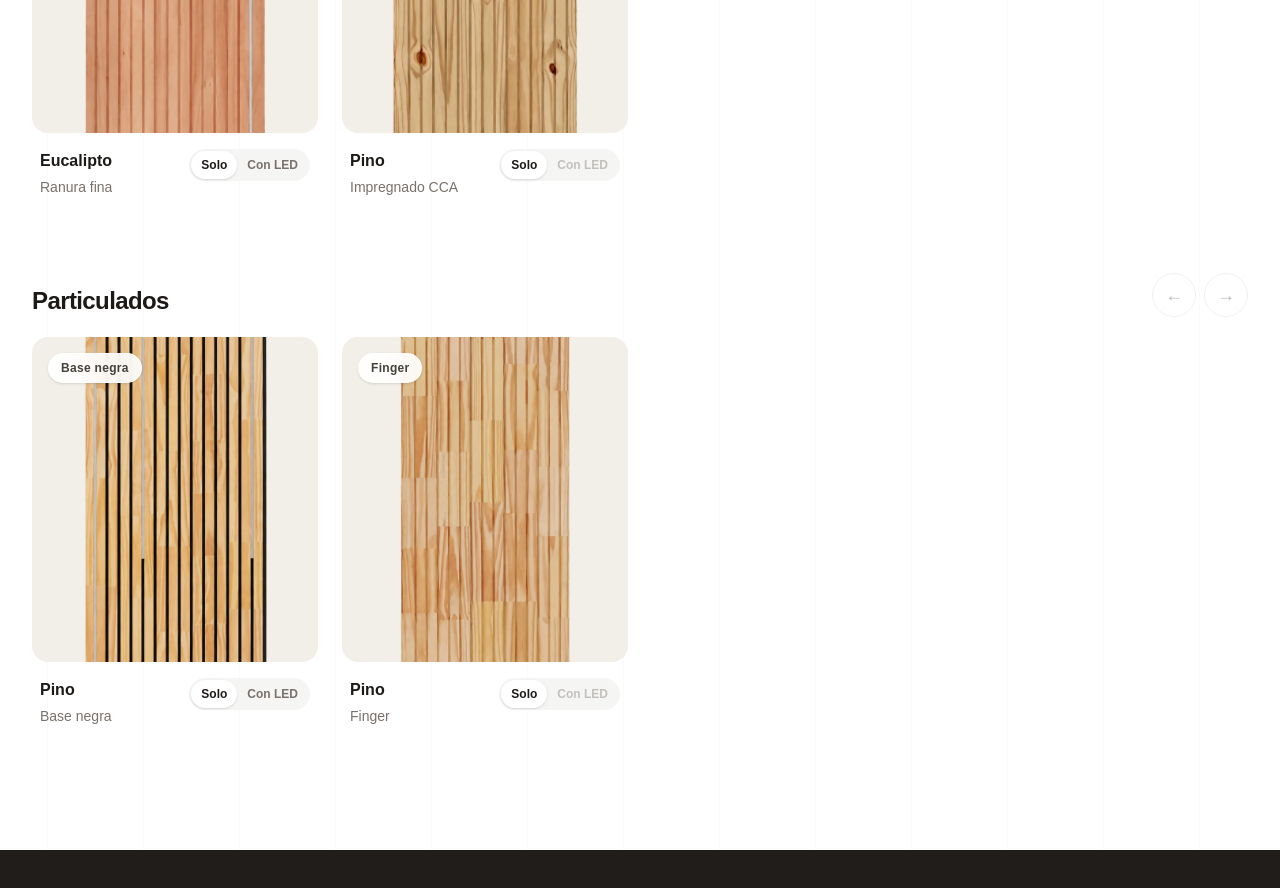
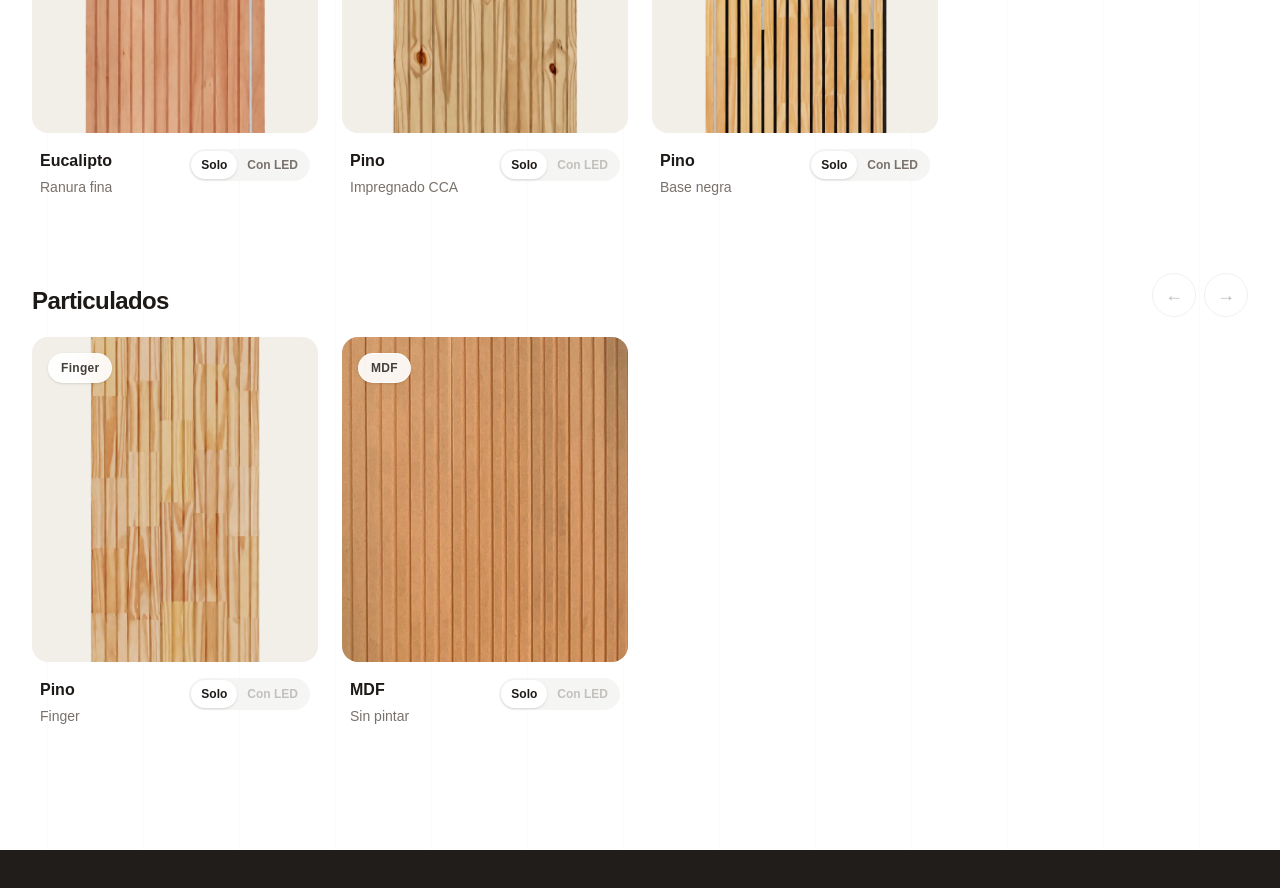
Before and after one commit to fedesuarez16/list-one, a Next.js app: page / in a window 1280 px wide. Shown: the part 2040-2928 px from the top of the page. Built offline with nearby package versions, Linux system fonts and the light colour scheme.

Commit message:
feat(catalog): add MDF sin pintar and move Pino base negra to Maderas Macizas

```diff
--- a/components/ProductGallery.tsx
+++ b/components/ProductGallery.tsx
@@ -39,8 +39,9 @@ const products: Product[] = [
   { name: "Paraíso", detail: "Madera natural", tag: "Madera", category: "enchapados", images: { led: "paraiso-led.webp" } },
   { name: "Itaúba", detail: "Madera natural", tag: "Madera", category: "enchapados", images: { solo: "itauba.webp" } },
   { name: "Roble americano", detail: "Madera natural", tag: "Madera", category: "enchapados", images: { solo: "roble-americano.webp", led: "roble-americano-led.webp" } },
-  { name: "Pino", detail: "Base negra", tag: "Base negra", category: "particulados", images: { solo: "pino-base-negra.webp", led: "pino-base-negra-led.webp" } },
+  { name: "Pino", detail: "Base negra", tag: "Base negra", category: "macizas", images: { solo: "pino-base-negra.webp", led: "pino-base-negra-led.webp" } },
   { name: "Pino", detail: "Finger", tag: "Finger", category: "particulados", images: { solo: "pino-finger.webp" } },
+  { name: "MDF", detail: "Sin pintar", tag: "MDF", category: "particulados", images: { solo: "mdf-sin-pintar.webp" } },
 ];
 
 function ProductCard({ product }: { product: Product }) {
```
Also changed, not shown: public/images/catalog/mdf-sin-pintar.webp (added).
